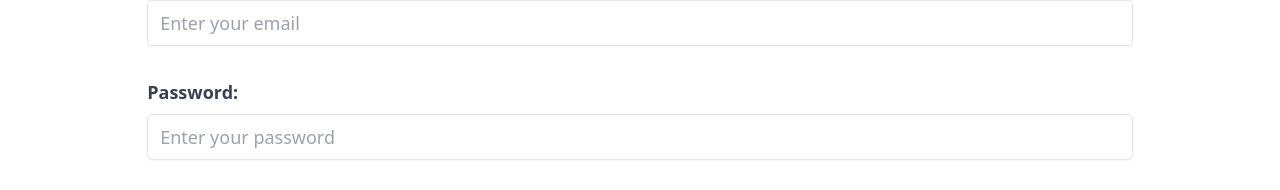
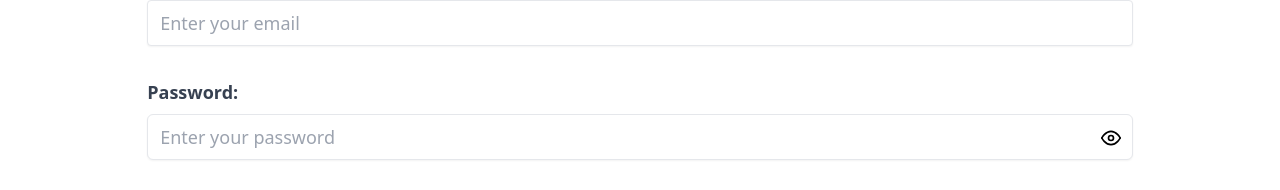
Before and after one commit to Haniye-Ghorbanian/Todo-App-with-React.js, a React (Vite) app: page /sign-up in a window 1280 px wide. Shown: the part 316-506 px from the top of the page. Built offline with nearby package versions, Linux system fonts and the light colour scheme.

Commit message:
showing and hiding password added

```diff
--- a/src/components/form page/sign up page/signUpPage.jsx
+++ b/src/components/form page/sign up page/signUpPage.jsx
@@ -1,6 +1,24 @@
+import { useState } from "react";
 import { Link } from "react-router-dom";
 
 export default function SignUpPage() {
+  const [email, setEmail] = useState("");
+  const [password, setPassword] = useState("");
+  const [isPassHidden, setIsPassHidden] = useState(true);
+
+  const handleEmail = (e) => {
+    setEmail(e.target.value);
+  };
+
+  const handlePass = (e) => {
+    setPassword(e.target.value);
+  };
+
+  const handleShowPass = (e) => {
+    e.preventDefault();
+    setIsPassHidden(!isPassHidden);
+  };
+
   return (
     <div className="w-full h-screen py-6 px-6 flex flex-col justify-center items-center">
       <span className="font-bold text-2xl mb-8">Sign Up</span>
@@ -13,13 +31,15 @@ export default function SignUpPage() {
             Email:
           </label>
           <input
+            value={email}
             type="email"
             id="email"
             className="shadow-sm appearance-none border rounded w-full py-2 px-3 text-gray-700  focus:outline-none focus:shadow-outline text-lg"
             placeholder="Enter your email"
+            onChange={handleEmail}
           />
         </div>
-        <div className="mb-8">
+        <div className="relative mb-8">
           <label
             htmlFor="password"
             className="block text-gray-700 text-lg font-bold mb-2"
@@ -27,11 +47,68 @@ export default function SignUpPage() {
             Password:
           </label>
           <input
-            type="password"
+            value={password}
+            type={isPassHidden ? "password" : "text"}
             id="password"
             className="shadow-sm appearance-none border focus:border-blue-500 rounded-md w-full py-2 px-3 text-gray-700 text-lg focus:outline-none "
             placeholder="Enter your password"
+            onChange={handlePass}
           />
+
+          <button
+            className="absolute right-3 bottom-3"
+            onClick={handleShowPass}
+          >
+            {isPassHidden ? (
+              <svg
+                xmlns="http://www.w3.org/2000/svg"
+                width="20px"
+                height="20px"
+                viewBox="0 0 24 24"
+                fill="none"
+              >
+                <path
+                  d="M1 12C1 12 5 4 12 4C19 4 23 12 23 12"
+                  stroke="#000000"
+                  strokeWidth="2"
+                  strokeLinecap="round"
+                  strokeLinejoin="round"
+                />
+                <path
+                  d="M1 12C1 12 5 20 12 20C19 20 23 12 23 12"
+                  stroke="#000000"
+                  strokeWidth="2"
+                  strokeLinecap="round"
+                  strokeLinejoin="round"
+                />
+                <circle
+                  cx="12"
+                  cy="12"
+                  r="3"
+                  stroke="#000000"
+                  strokeWidth="2"
+                  strokeLinecap="round"
+                  strokeLinejoin="round"
+                />
+              </svg>
+            ) : (
+              <svg
+                xmlns="http://www.w3.org/2000/svg"
+                width="20px"
+                height="20px"
+                viewBox="0 0 24 24"
+                fill="none"
+              >
+                <path
+                  d="M2.99902 3L20.999 21M9.8433 9.91364C9.32066 10.4536 8.99902 11.1892 8.99902 12C8.99902 13.6569 10.3422 15 11.999 15C12.8215 15 13.5667 14.669 14.1086 14.133M6.49902 6.64715C4.59972 7.90034 3.15305 9.78394 2.45703 12C3.73128 16.0571 7.52159 19 11.9992 19C13.9881 19 15.8414 18.4194 17.3988 17.4184M10.999 5.04939C11.328 5.01673 11.6617 5 11.9992 5C16.4769 5 20.2672 7.94291 21.5414 12C21.2607 12.894 20.8577 13.7338 20.3522 14.5"
+                  stroke="#000000"
+                  strokeWidth="2"
+                  strokeLinecap="round"
+                  strokeLinejoin="round"
+                />
+              </svg>
+            )}
+          </button>
         </div>
         <button
           type="submit"
@@ -40,7 +117,9 @@ export default function SignUpPage() {
           Login
         </button>
       </form>
-      <Link to="/sign-in" className="text-lg font-semibold text-slate-500">Already have an account?</Link>
+      <Link to="/sign-in" className="text-lg font-semibold text-slate-500">
+        Already have an account?
+      </Link>
     </div>
   );
 }
```
Also changed, not shown: src/store/formContext.jsx (added).
